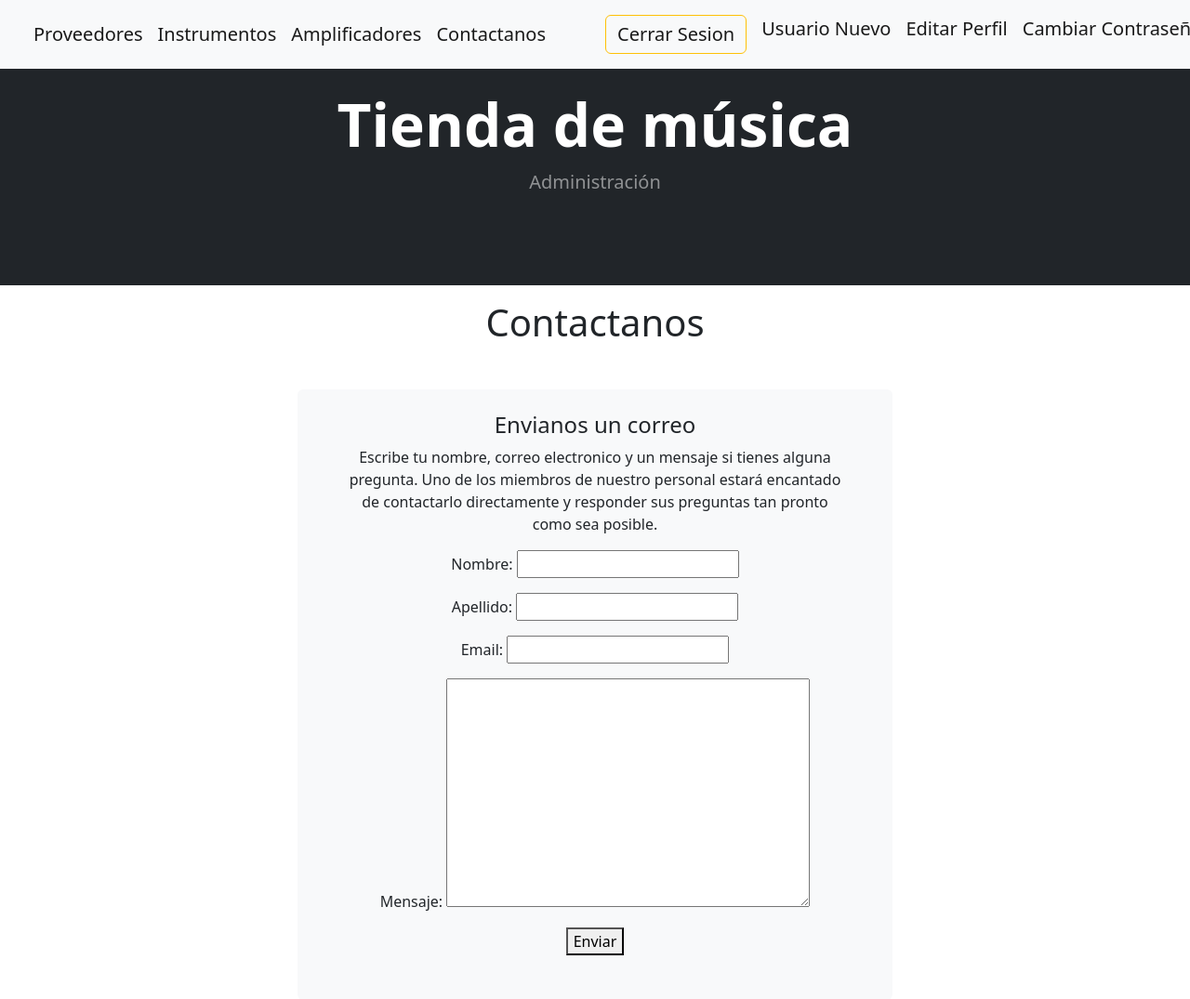
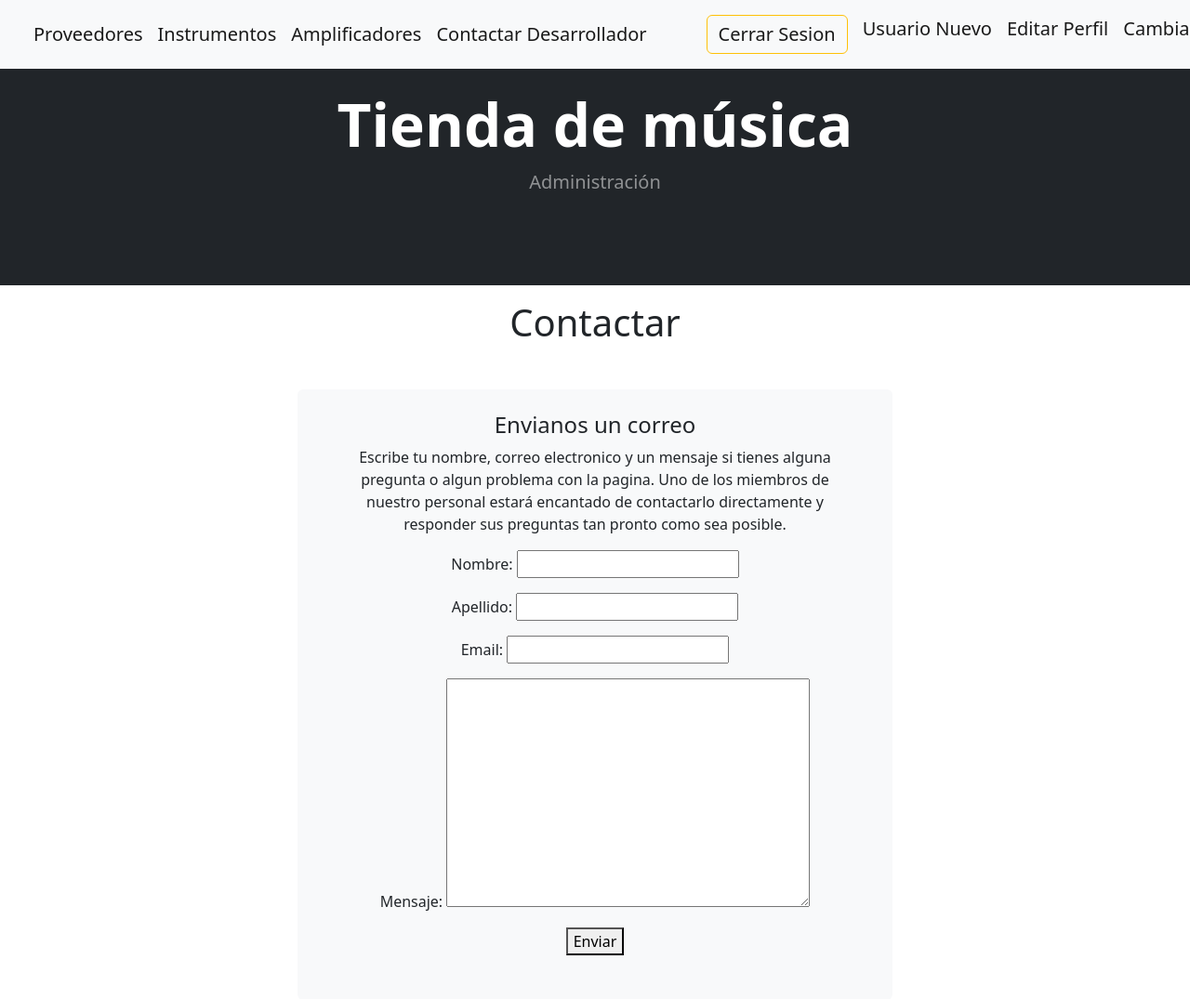
Before and after one commit to DanielCar62/AdministracionTienda, a Django app: page /app-tienda-musical/contacto/ in a window 1280 px wide. Shown: the top 1075 px of the page at 93% size. Run offline with Django 4.2, Linux system fonts and the light colour scheme; a user stored in the database is signed in.

Commit message:
Cambios minimos 4

```diff
--- a/TiendaMusical/AppTiendaMusical/Templates/About.html
+++ b/TiendaMusical/AppTiendaMusical/Templates/About.html
@@ -13,7 +13,7 @@
         <div class="card-body">
           <h5 class="card-title">Alfredo Daniel Carmona Gonzalez</h5>
           <p class="card-text">Soy Daniel, tengo 28 años, cursé la mitad de la carrera de Ingenieria en electronica y
-            actualmente preparandome en programacion.</p>
+            actualmente preparandome en programacion con python.</p>
         </div>
       </div>
     </div>
--- a/TiendaMusical/AppTiendaMusical/Templates/Contacto.html
+++ b/TiendaMusical/AppTiendaMusical/Templates/Contacto.html
@@ -3,7 +3,7 @@
 
 {% block ListaDeContenidos %}
 
-<h1 style="text-align: center" class="py-3">Contactanos</h1>
+<h1 style="text-align: center" class="py-3">Contactar</h1>
 <center>
     <div class="col-lg-6 col-xxl-4 mb-5 py-4">
         <div class="card bg-light border-0 h-100">
@@ -11,7 +11,7 @@
                 <div class="feature bg-primary bg-gradient text-white rounded-3 mb-4 mt-n4"></div>
                 <h4>Envianos un correo</h4>
                 <p>
-                    Escribe tu nombre, correo electronico y un mensaje si tienes alguna pregunta.
+                    Escribe tu nombre, correo electronico y un mensaje si tienes alguna pregunta o algun problema con la pagina.
                     Uno de los miembros de nuestro personal estará encantado de contactarlo directamente y responder sus preguntas tan pronto como sea posible.
                 </p>
                 <form method="post">
--- a/TiendaMusical/AppTiendaMusical/Templates/Inicio.html
+++ b/TiendaMusical/AppTiendaMusical/Templates/Inicio.html
@@ -40,7 +40,7 @@
                         <a class="navbar-brand" href="{% url 'InicioAmplificador' %}">Amplificadores</a>
                     </li>
                     <li class="nav-item">
-                        <a class="navbar-brand" href="{% url 'Contacto' %}">Contactanos</a>
+                        <a class="navbar-brand" href="{% url 'Contacto' %}">Contactar Desarrollador</a>
                     </li>
                 </ul>
             </div>
```
Also changed, not shown: TiendaMusical/db.sqlite3.
